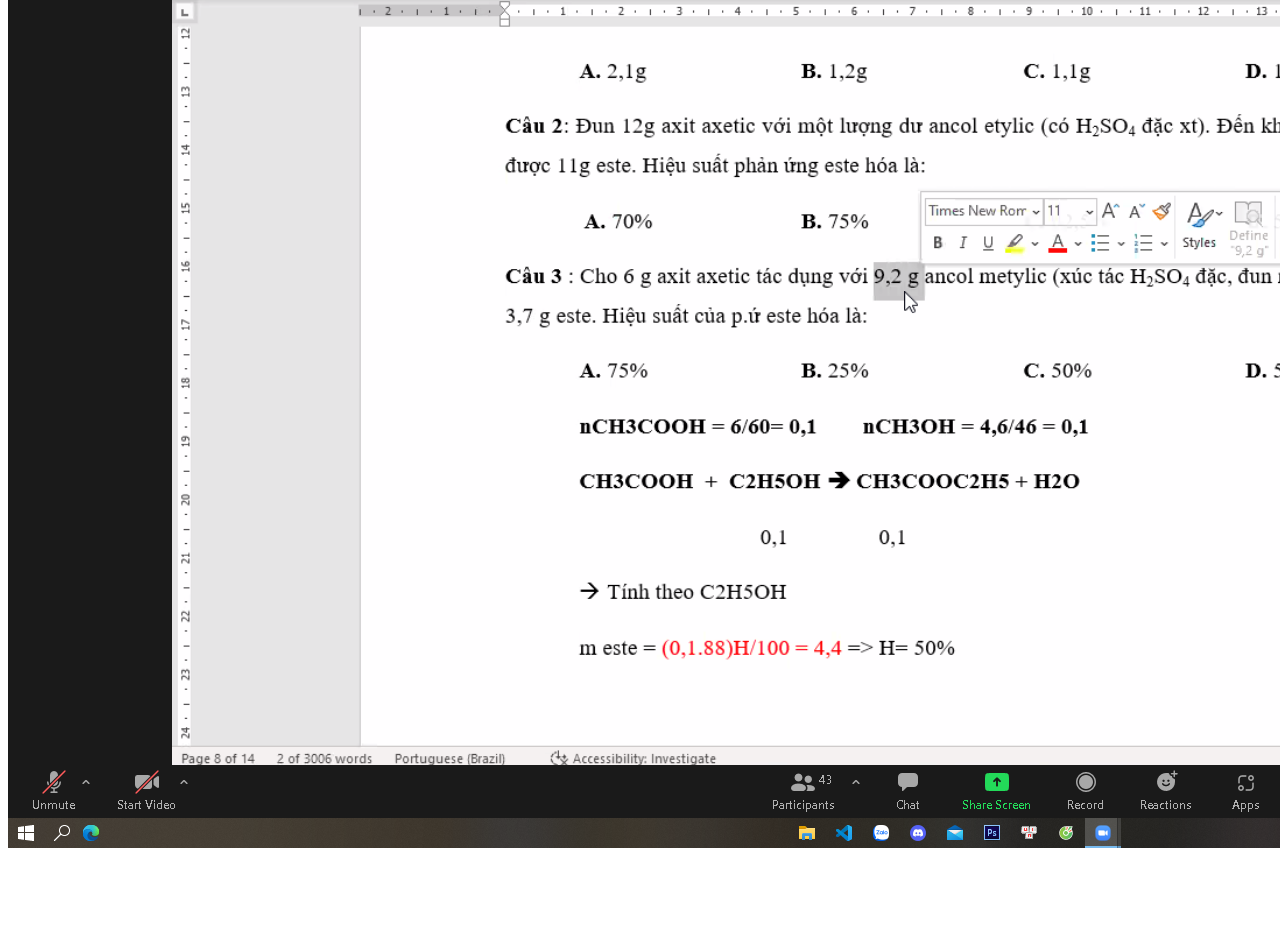
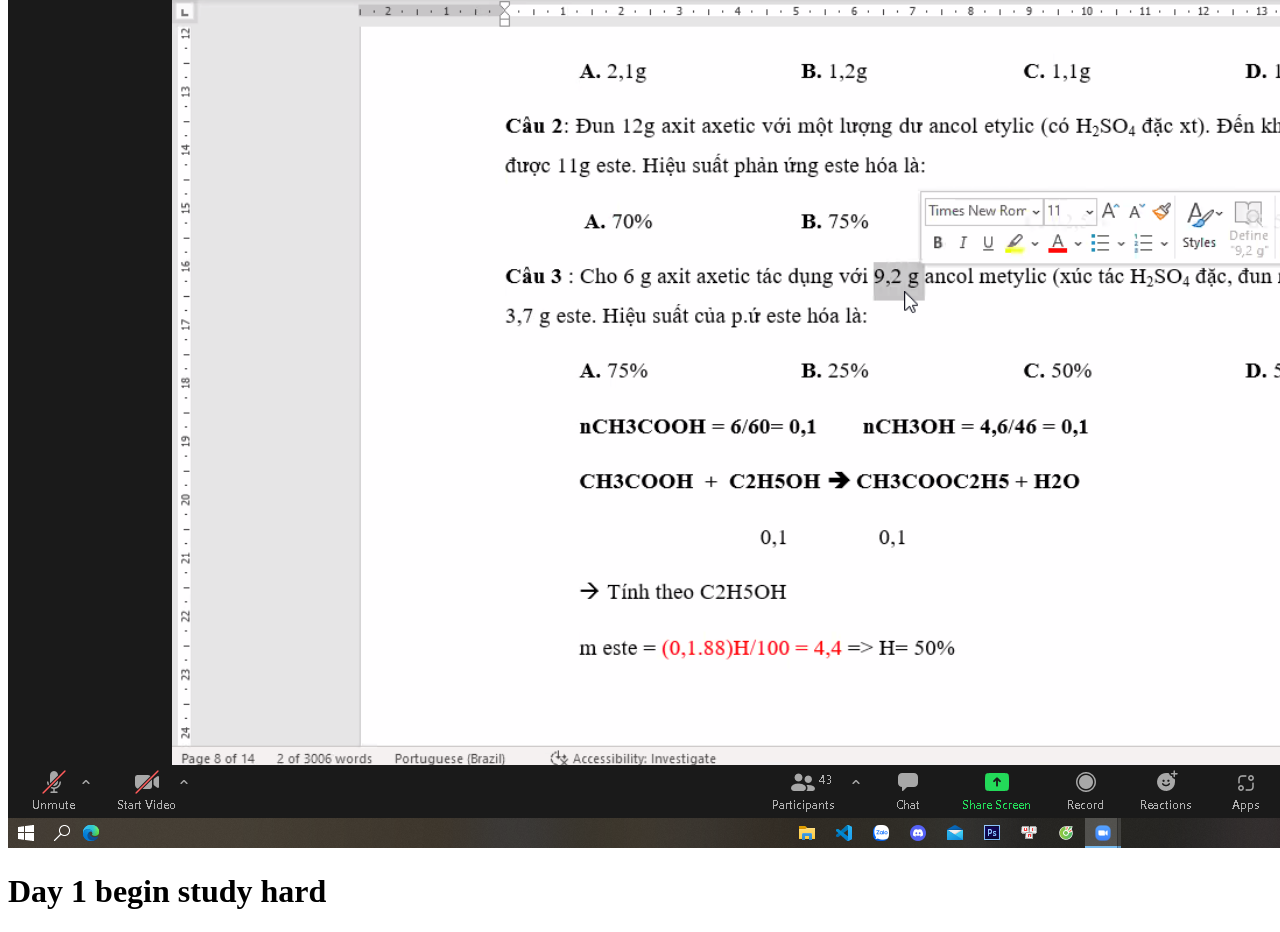
Before and after one commit to Khoatnm275/DemoHoc, a plain HTML site: page index.html in a window 1280 px wide. Shown: the part 603-1535 px from the top of the page. Before the commit the page ends 1463 px from the top, so only its background shows below. Drawn offline with Linux system fonts and the light colour scheme; files whose address does not match are found by name.

Commit message:
Commit code

```diff
--- a/index.html
+++ b/index.html
@@ -8,5 +8,6 @@
 	<h2>- Bên dưới là một tấm hình:</h2>
 	<img src="http://webcoban.vn/image/cat-2.jpg">
     <img src="img/Rose.png">
+	<h1> Day 1 begin study hard</h1>
 </body>
 </html>
```
